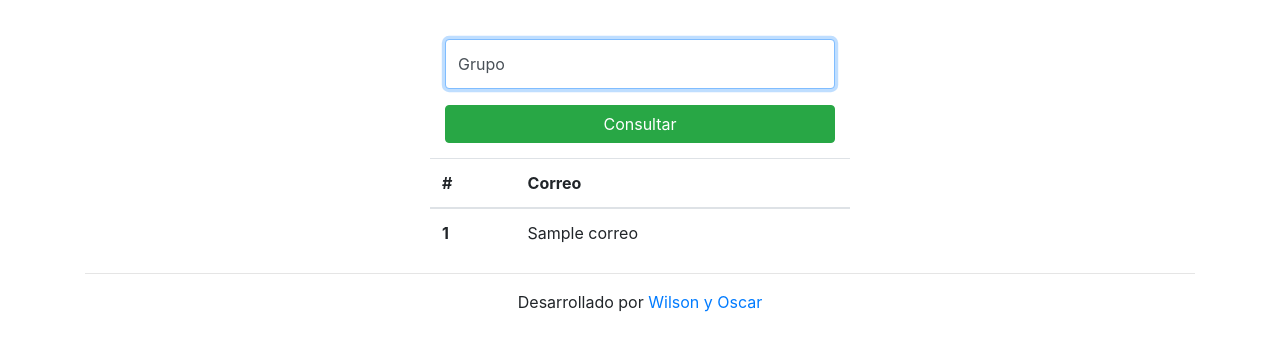
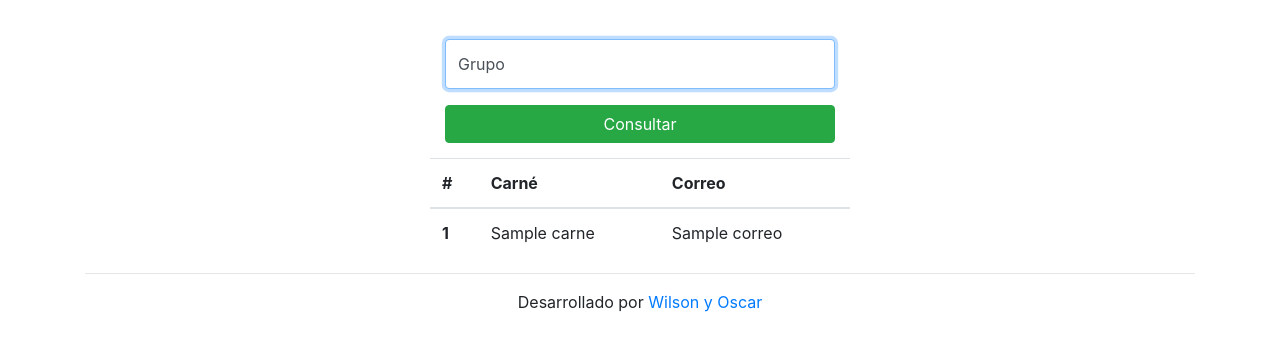
Before and after one commit to Oshhcar/Proyecto1-app-ia1, a Node server app: template views/grupo.pug in a window 1280 px wide. Shown: the part 56-407 px from the top of the page. Run offline with Node 20, Linux system fonts and the light colour scheme; the template is opened without the code that fills it: most values are stand-ins (such as "Sample title", 1, 10 or a date in 2020); some libraries are stand-ins or nearby versions.

Commit message:
Agregando carnet a consulta grupo

```diff
--- a/views/grupo.pug
+++ b/views/grupo.pug
@@ -37,11 +37,13 @@ block content
       thead
         tr
           th(scope="col") #
+          th(scope="col") Carné
           th(scope="col") Correo
       tbody
         each val, index in data
           tr
             th(scope="col") #{index+1}
+            td #{val.carne}
             td #{val.correo}
 
     hr
```
